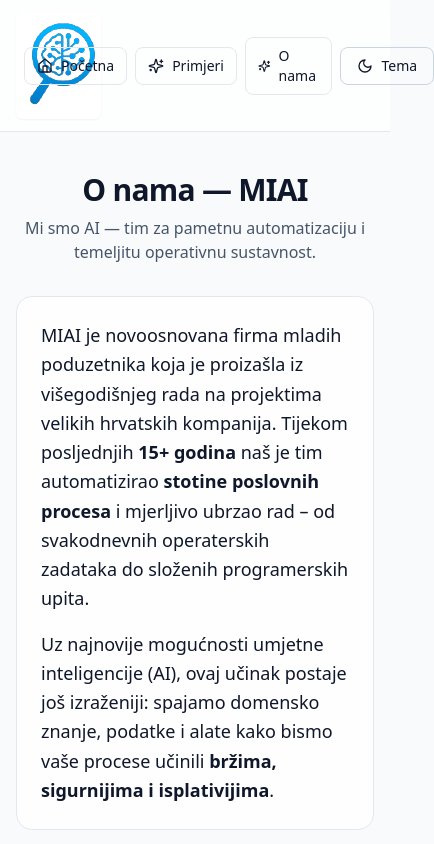
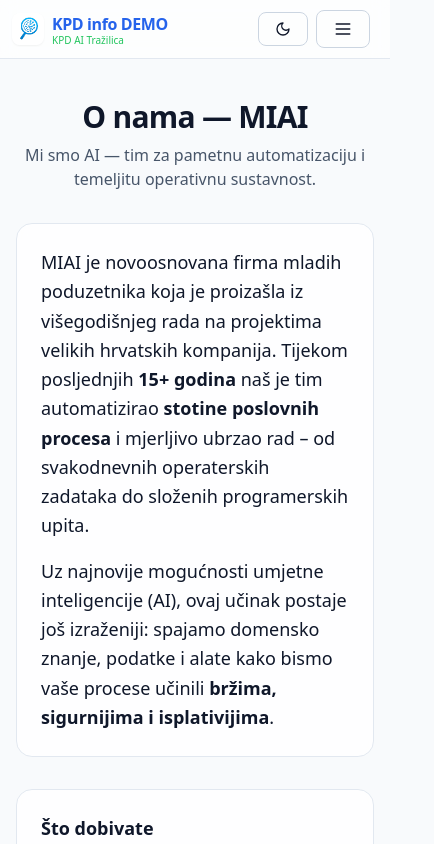
Before and after one commit to Weparche/Webovi, a React (Vite) app: page /o-nama in a window 390 px wide. Shown: the top 844 px of the page, 434 px wide, since content can reach past the window. Built offline with nearby package versions, Linux system fonts and the light colour scheme.

Commit message:
Fix: correct asset path in Header

```diff
--- a/src/components/Header.tsx
+++ b/src/components/Header.tsx
@@ -1,8 +1,8 @@
-import React from "react";
+import React, { useState } from "react";
 import { Button } from "@/components/ui/Button";
-import { Moon, SunMedium, Sparkles, Home } from "lucide-react";
-import logoUrl from '../assets/logo.png';      // ✅
-import chatgptUrl from '../assets/chatgpt.png';
+import { Moon, SunMedium, Sparkles, Home, Menu, X } from "lucide-react";
+import logoUrl from "../assets/logo.png";
+import chatgptUrl from "../assets/chatgpt.png";
 
 type HeaderProps = {
   dark: boolean;
@@ -10,34 +10,44 @@
 };
 
 export default function Header({ dark, setDark }: HeaderProps) {
-  // zajedničke klase da svi linkovi budu iste veličine
+  const [open, setOpen] = useState(false);
+
+  // zajedničke klase linkova (desktop)
   const navBtn =
     "inline-flex items-center gap-2 rounded-lg border px-3 py-2 text-sm hover:bg-slate-50 dark:hover:bg-slate-800";
 
+  // mobilni stil linkova (veći tap targets)
+  const mobileLink =
+    "flex items-center gap-2 rounded-lg border px-4 py-3 text-base hover:bg-slate-50 dark:hover:bg-slate-800";
+
   return (
-    <header className="sticky top-0 z-10 bg-white/70 dark:bg-slate-900/60 backdrop-blur border-b border-slate-200 dark:border-slate-800">
-      <div className="mx-auto max-w-6xl px-4 py-3 grid grid-cols-[auto_1fr_auto] items-center gap-2">
+    <header className="sticky top-0 z-50 bg-white/70 dark:bg-slate-900/60 backdrop-blur border-b border-slate-200 dark:border-slate-800">
+      {/* Gornja traka */}
+      <div className="mx-auto max-w-6xl px-3 sm:px-4 py-2.5 sm:py-3 grid grid-cols-[auto_1fr_auto] items-center gap-2">
         {/* Lijevo: logo + naziv (logo vodi na početnu) */}
         <div className="flex items-center gap-2 min-w-0">
           <a href="/" title="Početna" className="shrink-0">
             <img
               src={logoUrl}
               alt="KPD info logo"
-              className="h-13 w-13 md:h-13 md:w-13 rounded-lg object-contain bg-white/70 dark:bg-slate-800/60 p-0.5 shadow-sm"
+              className="h-8 w-8 sm:h-10 sm:w-10 md:h-12 md:w-12 rounded-lg object-contain bg-white/70 dark:bg-slate-800/60 p-0.5 shadow-sm"
             />
           </a>
-          <div className="truncate">
-            <h1 className="text-lg sm:text-2xl font-bold tracking-tight leading-tight text-blue-600">KPD info DEMO</h1>
-            <p className="text-[11px] sm:text-xl text-slate-500 -mt-0.5 leading-none text-green-400">KPD AI Tražilica</p>
+          <div className="truncate leading-tight">
+            <h1 className="text-base sm:text-xl md:text-2xl font-bold tracking-tight text-blue-600">
+              KPD info DEMO
+            </h1>
+            <p className="text-[10px] sm:text-xs md:text-sm text-green-500 -mt-0.5">
+              KPD AI Tražilica
+            </p>
           </div>
         </div>
 
-        {/* Sredina: Partner + Powered by */}
+        {/* Sredina: Powered by (skriven na xs) */}
         <div className="hidden sm:flex flex-col justify-center items-center gap-1">
-  <span className="text-[11px] sm:text-xl font-bold text-blue-600 tracking-wide">
+          <span className="text-[11px] sm:text-sm font-semibold text-blue-600 tracking-wide">
             Vaš Partner za <span className="whitespace-nowrap">Fiskalizaciju 2.0</span>
           </span>
-
           <div className="flex items-center gap-2">
             <span className="text-xs font-semibold bg-gradient-to-r from-emerald-400 via-green-500 to-emerald-600 bg-clip-text text-transparent leading-none">
               Powered by Chat GPT-5
@@ -51,24 +61,25 @@
           </div>
         </div>
 
-        {/* Desno: navigacija (sve iste veličine) */}
-        <nav className="flex items-center gap-2 justify-self-end">
+        {/* Desno: desktop navigacija + tema + hamburger */}
+        <div className="flex items-center gap-2 justify-self-end">
+          {/* Desktop nav */}
+          <nav className="hidden md:flex items-center gap-2">
             <a href="/" className={navBtn} title="Početna">
               <Home className="h-4 w-4" />
               <span>Početna</span>
             </a>
-
             <a href="/#primjeri" className={navBtn} title="Primjeri upita">
               <Sparkles className="h-4 w-4" />
               <span>Primjeri</span>
             </a>
-
             <a href="/o-nama" className={navBtn} title="O nama">
               <Sparkles className="h-4 w-4" />
               <span>O nama</span>
             </a>
+          </nav>
 
-
+          {/* Gumb za temu (uvijek vidljiv) */}
           <Button
             variant="outline"
             onClick={() => setDark(!dark)}
@@ -77,8 +88,41 @@
             className="inline-flex items-center gap-2 px-3 py-2 text-sm"
           >
             {dark ? <SunMedium className="h-4 w-4" /> : <Moon className="h-4 w-4" />}
-            <span>Tema</span>
+            <span className="hidden sm:inline">Tema</span>
           </Button>
+
+          {/* Hamburger (samo mobile/tablet) */}
+          <Button
+            variant="outline"
+            className="md:hidden inline-flex items-center gap-2 px-3 py-2"
+            aria-label="Otvori izbornik"
+            aria-expanded={open}
+            onClick={() => setOpen((v) => !v)}
+          >
+            {open ? <X className="h-5 w-5" /> : <Menu className="h-5 w-5" />}
+          </Button>
+        </div>
+      </div>
+
+      {/* Mobilni izbornik (slide-down) */}
+      <div
+        className={`md:hidden overflow-hidden transition-[max-height,opacity] duration-300 ${
+          open ? "max-h-96 opacity-100" : "max-h-0 opacity-0"
+        }`}
+      >
+        <nav className="mx-auto max-w-6xl px-3 sm:px-4 pb-3 flex flex-col gap-2">
+          <a href="/" className={mobileLink} onClick={() => setOpen(false)}>
+            <Home className="h-5 w-5" />
+            <span>Početna</span>
+          </a>
+          <a href="/#primjeri" className={mobileLink} onClick={() => setOpen(false)}>
+            <Sparkles className="h-5 w-5" />
+            <span>Primjeri</span>
+          </a>
+          <a href="/o-nama" className={mobileLink} onClick={() => setOpen(false)}>
+            <Sparkles className="h-5 w-5" />
+            <span>O nama</span>
+          </a>
         </nav>
       </div>
     </header>
```
Lines whose indentation alone changed are shown as unchanged.
